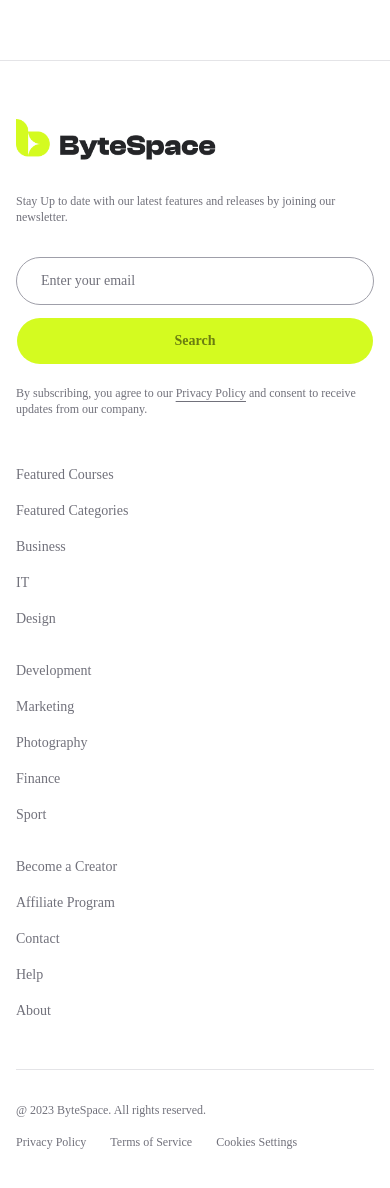
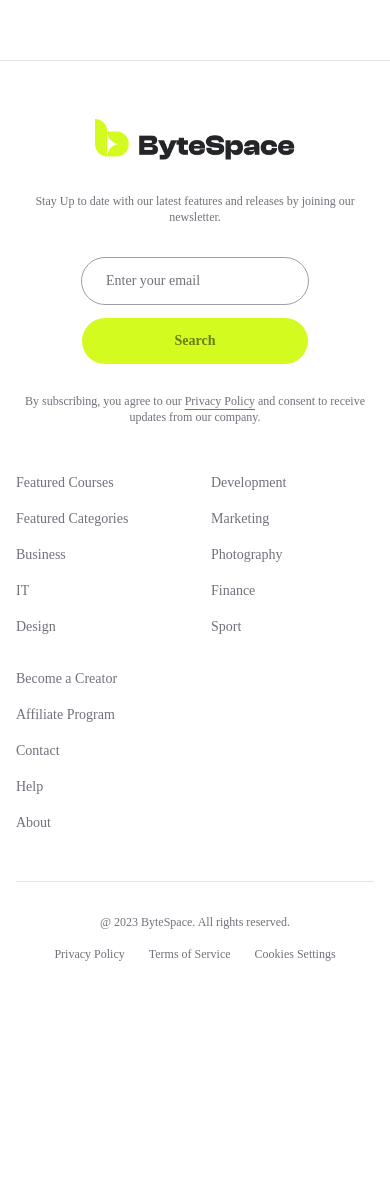
Before and after one commit to Ahshan-Haquc/ByteSpace-Frontend, a Next.js app: page / in a window 390 px wide. Shown: the part 784-1972 px from the top of the page. After the commit the page ends 1794 px from the top, so only its background shows below. Built offline with nearby package versions, Linux system fonts and the light colour scheme.

Commit message:
Fixed responsive issue of Footer component

```diff
--- a/src/layout/Footer.tsx
+++ b/src/layout/Footer.tsx
@@ -73,7 +73,7 @@ export function Footer() {
                 <div className="grid grid-cols-1 gap-12 lg:grid-cols-12 lg:gap-8">
 
                     {/* LEFT SECTION: Logo & Newsletter */}
-                    <div className="flex flex-col space-y-5 lg:col-span-5 2xl:col-span-5">
+                    <div className="flex flex-col items-center md:items-start space-y-5 lg:col-span-5 2xl:col-span-5">
                         <Link href="/" className="relative h-16 w-50 2xl:w-80 flex items-center gap-2.5 transition-opacity hover:opacity-90">
                             <Image
                                 src="/brandLogoBlack.png"
@@ -84,7 +84,7 @@ export function Footer() {
                         </Link>
 
                         {/* Subtitle */}
-                        <p className="text-xs text-zinc-500 md:text-sm lg:text-base mb-8">
+                        <p className="text-xs text-zinc-500 md:text-sm lg:text-base mb-8 text-center md:text-left">
                             Stay Up to date with our latest features and releases by joining our newsletter.
                         </p>
 
@@ -110,7 +110,7 @@ export function Footer() {
                         </form>
 
                         {/* Disclaimer */}
-                        <p className="text-xs text-zinc-500 md:text-sm lg:text-base">
+                        <p className="text-xs text-zinc-500 md:text-sm lg:text-base mt-2 text-center md:text-left">
                             By subscribing, you agree to our{" "}
                             <Link href="/" className="underline underline-offset-4 hover:text-[#a3e635]">
                                 Privacy Policy
@@ -120,7 +120,7 @@ export function Footer() {
                     </div>
 
                     {/* RIGHT SECTION: Navigation Columns */}
-                    <div className="grid grid-cols-1 gap-8 sm:grid-cols-3 lg:col-span-7 lg:pl-12 2xl:col-span-7">
+                    <div className="grid grid-cols-2 gap-8 sm:grid-cols-3 lg:col-span-7 lg:pl-12 2xl:col-span-7">
                         {footerColumns.map((col, idx) => (
                             <div key={idx} className="flex flex-col space-y-4 md:space-y-6">
                                 {col.links.map((link) => (
@@ -140,7 +140,7 @@ export function Footer() {
 
                 {/* BOTTOM SECTION: COPYRIGHT & LEGAL */}
                 <div className="mt-12 border-t border-zinc-200 pt-8 md:mt-16 lg:mt-20">
-                    <div className="flex flex-col items-start justify-between gap-4 sm:flex-row sm:items-center">
+                    <div className="flex flex-col items-center md:items-start justify-between gap-4 sm:flex-row sm:items-center">
                         {/* Copyright */}
                         <p className="text-xs text-zinc-500 md:text-sm lg:text-base 2xl:text-lg">
                             @ 2023 ByteSpace. All rights reserved.
```
